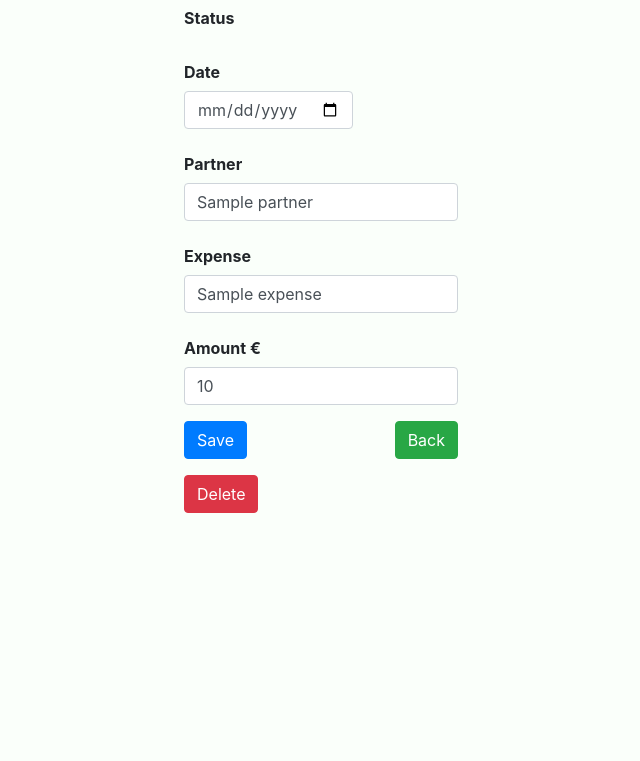
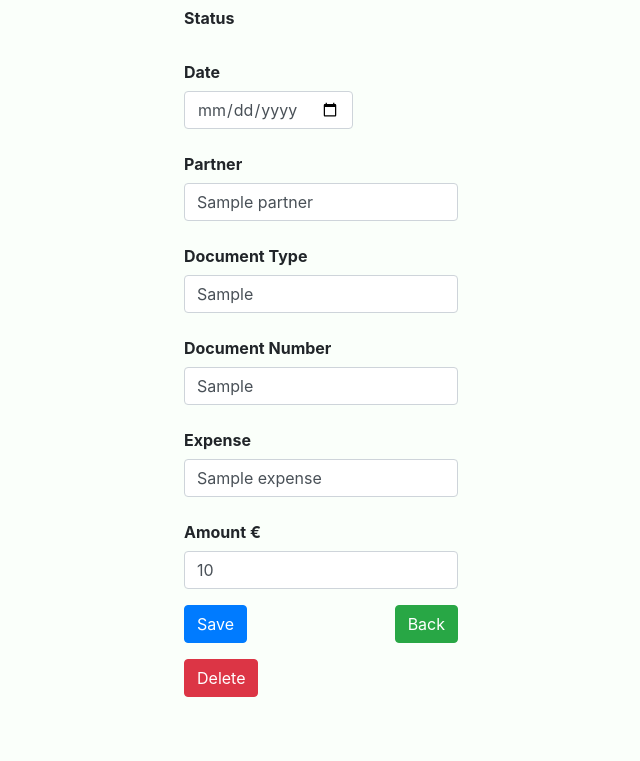
Before and after one commit to EIndriksons/CS50-2019, a Flask app: template project/templates/finance_transaction.html in a window 1280 px wide. Shown: the part 113-874 px from the top of the page, without its empty margins (319-959 px from the left). Before the commit the page ends 626 px from the top, so only its background shows below. Run offline with Flask 2, Linux system fonts and the light colour scheme; the template is opened without the code that fills it: most values are stand-ins (such as "Sample title", 1, 10 or a date in 2020); some libraries are stand-ins or nearby versions.

Commit message:
Added additional fields to the forms.

```diff
--- a/project/application.py
+++ b/project/application.py
@@ -51,7 +51,7 @@ def finance():
     """ Finance Form list """
 
     # SELECT for the list of finance forms in main 'Finance' page
-    finances = db.execute("SELECT id, date, number, status, name_director, name_accountant FROM Finance WHERE user_id = :user_id ORDER BY date",
+    finances = db.execute("SELECT f.id, f.date, f.number, f.status, count(t.id) as count, sum(t.amount) as total_amount, sum(t.paid_amount) as total_paid_amount FROM Finance f LEFT JOIN Transactions t ON t.finance_id = f.id WHERE f.user_id = :user_id GROUP BY f.id, f.date, f.number, f.status ORDER BY f.date",
         user_id=session["user_id"])
 
     return render_template("finance.html", finances=finances)
@@ -114,12 +114,12 @@ def finance_form(finance_id):
             else:
 
                 finance = db.execute("UPDATE Finance SET date=:date, text=:text, paid_bank_name=:paid_bank_name, paid_bank_code=:paid_bank_code, paid_bank_iban=:paid_bank_iban WHERE id=:finance_id",
-                        date=request.form.get("date"),
-                        text=request.form.get("text"),
-                        paid_bank_name=bank["bank_name"],
-                        paid_bank_code=bank["bank_code"],
-                        paid_bank_iban=bank["bank_iban"],
-                        finance_id=finance_id)
+                    date=request.form.get("date"),
+                    text=request.form.get("text"),
+                    paid_bank_name=bank["bank_name"],
+                    paid_bank_code=bank["bank_code"],
+                    paid_bank_iban=bank["bank_iban"],
+                    finance_id=finance_id)
 
             return redirect("/finance/" + str(finance_id))
 
@@ -127,7 +127,7 @@ def finance_form(finance_id):
 
             # SELECT for Finance Form information and list of Transactions
             finance = db.execute("SELECT f.id, f.user_id, u.name || ' ' || u.surname as username, f.date, f.number, f.status, f.text, f.name_director, f.name_accountant, f.paid_bank_name, f.paid_bank_iban FROM Finance f LEFT JOIN Users u ON u.id = f.user_id WHERE f.id=:id", id=finance_id)
-            transactions = db.execute("SELECT id, status, date, partner, expense, amount, paid_amount FROM Transactions WHERE finance_id=:finance_id", finance_id=finance_id)
+            transactions = db.execute("SELECT id, status, date, partner, document_type, document_no, expense, amount, paid_amount FROM Transactions WHERE finance_id=:finance_id", finance_id=finance_id)
             info = db.execute("SELECT count(id) as count, sum(amount) as total_amount, sum(paid_amount) as total_paid_amount FROM Transactions WHERE finance_id=:finance_id", finance_id=finance_id)
 
             # Check if the user has personal code and bank account data in settings
@@ -364,10 +364,10 @@ def transaction(finance_id, transaction_id):
     else:
 
         # SELECT for finance transaction information
-        transaction = db.execute("SELECT id, finance_id, status, date, partner, expense, amount FROM Transactions WHERE id = :id",
+        transaction = db.execute("SELECT id, finance_id, status, date, partner, document_type, document_no, expense, amount FROM Transactions WHERE id = :id",
             id=transaction_id)
 
-        return render_template("finance_transaction.html", transaction=transaction)
+        return render_template("finance_transaction.html", transaction=transaction[0])
 
 
 @app.route("/finance/<finance_id>/<transaction_id>/submit", methods=["GET"])
@@ -492,14 +492,18 @@ def transaction_status(finance_id, transaction_id, status):
 def dashboard():
     """ Admin Finance Form board"""
 
-    dashboards = db.execute("""SELECT f.id, u.name || ' ' || u.surname as user, f.date, f.number, f.status, f.name_director, f.name_accountant FROM Finance f
-                               LEFT JOIN Users u ON u.id = f.user_id
-                               ORDER BY date""")
+    dashboards = db.execute("""SELECT f.id, u.name || ' ' || u.surname as user, f.date, f.number, f.status, count(t.id) as count, sum(t.amount) as total_amount, sum(t.paid_amount) as total_paid_amount FROM Finance f
+        LEFT JOIN Transactions t ON t.finance_id = f.id
+        LEFT JOIN Users u ON u.id = f.user_id
+        GROUP BY f.id, u.name, u.surname, f.date, f.number, f.status
+        ORDER BY f.date""")
 
-    reviews = db.execute("""SELECT f.id, u.name || ' ' || u.surname as user, f.date, f.number, f.status, f.name_director, f.name_accountant FROM Finance f
-                               LEFT JOIN Users u ON u.id = f.user_id
-                               WHERE f.status in ('Review', 'New', 'Accepted')
-                               ORDER BY date""")
+    reviews = db.execute("""SELECT f.id, u.name || ' ' || u.surname as user, f.date, f.number, f.status, count(t.id) as count, sum(t.amount) as total_amount, sum(t.paid_amount) as total_paid_amount FROM Finance f
+        LEFT JOIN Transactions t ON t.finance_id = f.id
+        LEFT JOIN Users u ON u.id = f.user_id
+        WHERE f.status in ('Review', 'New', 'Accepted')
+        GROUP BY f.id, u.name, u.surname, f.date, f.number, f.status
+        ORDER BY f.date""")
 
     return render_template("dashboard.html", dashboards=dashboards, reviews=reviews)
 
--- a/project/templates/finance_form.html
+++ b/project/templates/finance_form.html
@@ -94,6 +94,8 @@
                     <th>Date</th>
                     <th>Status</th>
                     <th>Partner</th>
+                    <th>Doc. Type</th>
+                    <th>Doc. No</th>
                     <th>Expense</th>
                     <th>Amount</th>
                     <th>Accepted</th>
@@ -117,6 +119,8 @@
                             <td><span class="badge badge-pill badge-danger">{{ transaction.status }}</span></td>
                         {% endif %}
                         <td>{{ transaction.partner }}</td>
+                        <td>{{ transaction.document_type }}</td>
+                        <td>{{ transaction.document_no }}</td>
                         <td>{{ transaction.expense }}</td>
                         <td>{{ transaction.amount}}</td>
                         <td>{{ transaction.paid_amount}}</td>
@@ -133,7 +137,7 @@
                 {% if transactions %}
                     <tr class="font-weight-bold">
                         <td>{{info.count}}</td>
-                        <td colspan="4"></td>
+                        <td colspan="6"></td>
                         <td>{{info.total_amount}}</td>
                         <td>{{info.total_paid_amount}}</td>
                         <td></td>
--- a/project/templates/finance_transaction.html
+++ b/project/templates/finance_transaction.html
@@ -30,28 +30,42 @@
             <div class="form-group row">
                 <div class="col-auto">
                     <label class="col-form-label font-weight-bold">Date</label>
-                    <input name="date" type="date" class="form-control" value="{{ transaction[0].date }}">
+                    <input name="date" type="date" class="form-control" value="{{ transaction.date }}">
                 </div>
             </div>
 
             <div class="form-group row">
                 <div class="col-auto">
                     <label class="col-form-label font-weight-bold">Partner</label>
-                    <input name="partner" type="text" class="form-control" value="{{ transaction[0].partner }}">
+                    <input name="partner" type="text" class="form-control" value="{{ transaction.partner }}">
+                </div>
+            </div>
+
+            <div class="form-group row">
+                <div class="col-auto">
+                    <label class="col-form-label font-weight-bold">Document Type</label>
+                    <input name="partner" type="text" class="form-control" value="{{ transaction.document_type }}">
+                </div>
+            </div>
+
+            <div class="form-group row">
+                <div class="col-auto">
+                    <label class="col-form-label font-weight-bold">Document Number</label>
+                    <input name="partner" type="text" class="form-control" value="{{ transaction.document_no }}">
                 </div>
             </div>
 
             <div class="form-group row">
                 <div class="col-auto">
                     <label class="col-form-label font-weight-bold">Expense</label>
-                    <input name="expense" type="text" class="form-control" value="{{ transaction[0].expense }}">
+                    <input name="expense" type="text" class="form-control" value="{{ transaction.expense }}">
                 </div>
             </div>
 
             <div class="form-group row">
                 <div class="col-auto">
                     <label class="col-form-label font-weight-bold">Amount €</label>
-                    <input name="amount" type="number" step="0.01" min="0" class="form-control" value="{{ transaction[0].amount }}">
+                    <input name="amount" type="number" step="0.01" min="0" class="form-control" value="{{ transaction.amount }}">
                 </div>
             </div>
 
@@ -59,7 +73,7 @@
                 <div class="form-group row">
                     <div class="col-auto">
                         <label class="col-form-label font-weight-bold">Accepted €</label>
-                        <input name="amount" type="number" step="0.01" min="0" class="form-control" value="{{ transaction[0].amount }}">
+                        <input name="amount" type="number" step="0.01" min="0" class="form-control" value="{{ transaction.amount }}">
                     </div>
                 </div>
             {% endif %}
@@ -67,28 +81,28 @@
             <div class="form-group row">
                 <div class="col-auto mr-auto">
                     <button class="btn btn-primary" type="submit">Save</button>
-                    {% if transaction[0].status == "Draft" %}
-                        <button class="btn btn-info center-block" type="button" onclick="myTransactionSubmit({{ transaction[0].finance_id }}, {{ transaction[0].id }})">Submit</button>
-                    {% elif transaction[0].status == "New" %}
-                        <button class="btn btn-info center-block" type="button" onclick="myTransactionSubmit({{ transaction[0].finance_id }}, {{ transaction[0].id }})">Unsubmit</button>
+                    {% if transaction.status == "Draft" %}
+                        <button class="btn btn-info center-block" type="button" onclick="myTransactionSubmit({{ transaction.finance_id }}, {{ transaction.id }})">Submit</button>
+                    {% elif transaction.status == "New" %}
+                        <button class="btn btn-info center-block" type="button" onclick="myTransactionSubmit({{ transaction.finance_id }}, {{ transaction.id }})">Unsubmit</button>
                     {% endif %}
                 </div>
                 <div class="col-auto">
-                    <a class="btn btn-success center-block" href="/finance/{{ transaction[0].finance_id }}">Back</a>
+                    <a class="btn btn-success center-block" href="/finance/{{ transaction.finance_id }}">Back</a>
                 </div>
             </div>
 
             {% if session.role == "Admin" %}
             <div class="form-group row">
                 <div class="col-auto">
-                    <button class="btn btn-success center-block" type="button" onclick="myTransactionStatus({{ transaction[0].finance_id }}, {{ transaction[0].id }}, 'Accepted')">Accept</button>
-                    <button class="btn btn-danger center-block" type="button" onclick="myTransactionStatus({{ transaction[0].finance_id }}, {{ transaction[0].id }}, 'Denied')">Deny</button>
+                    <button class="btn btn-success center-block" type="button" onclick="myTransactionStatus({{ transaction.finance_id }}, {{ transaction.id }}, 'Accepted')">Accept</button>
+                    <button class="btn btn-danger center-block" type="button" onclick="myTransactionStatus({{ transaction.finance_id }}, {{ transaction.id }}, 'Denied')">Deny</button>
                 </div>
             </div>
             {% endif %}
             <div class="form-group row">
                 <div class="col-auto">
-                    <button class="btn btn-danger center-block" type="button" onclick="myTransactionDelete({{ transaction[0].finance_id }}, {{ transaction[0].id }})">Delete</button>
+                    <button class="btn btn-danger center-block" type="button" onclick="myTransactionDelete({{ transaction.finance_id }}, {{ transaction.id }})">Delete</button>
                 </div>
             </div>
         </form>
```
Also changed, not shown: other parts of project/templates/finance_transaction.html (+11 -11 lines), project/templates/dashboard.html (+14 -10 lines), project/templates/finance.html (+6 -4 lines).
